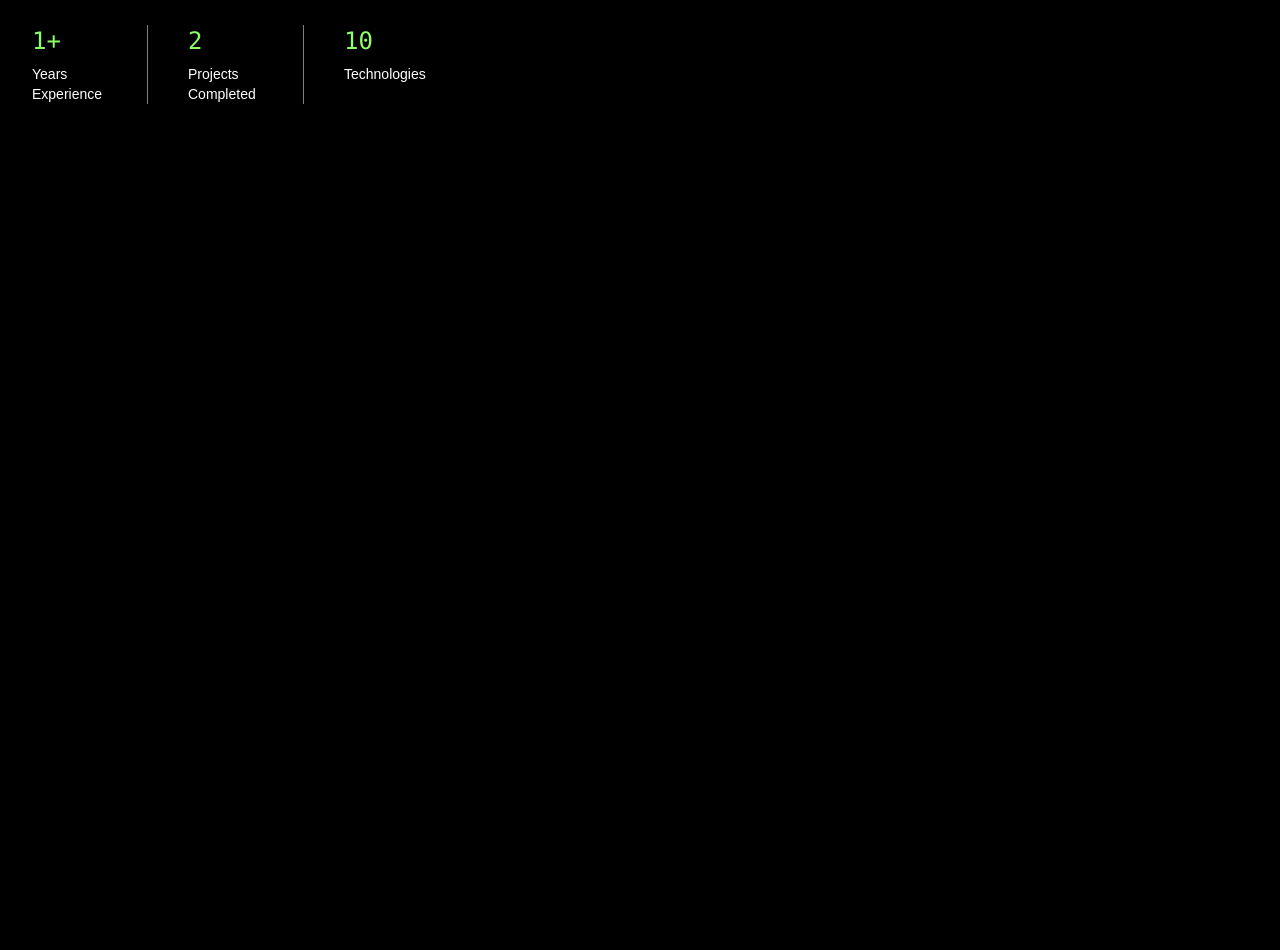
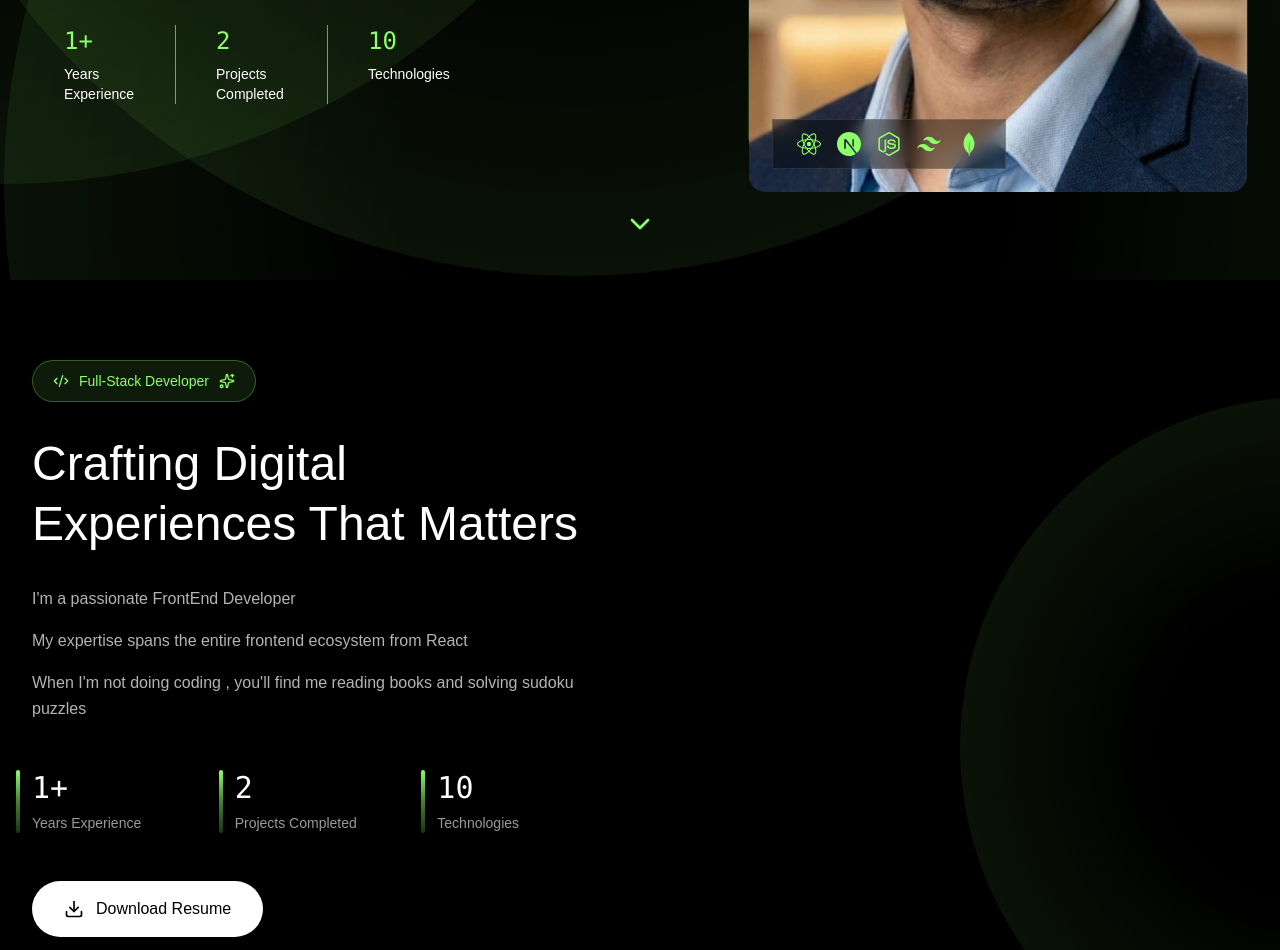
Before and after one commit to Shubham7015/Portfolio-Project, a React (Vite) app in the folder portfolio-Project/: page / in a window 1280 px wide. Shown: the part 520-1470 px from the top of the page. Before the commit the page ends 800 px from the top, so only its background shows below. Built offline with nearby package versions, Linux system fonts and the light colour scheme; a web font is replaced by a local one.

Commit message:
completed hero section

```diff
--- a/portfolio-Project/src/App.jsx
+++ b/portfolio-Project/src/App.jsx
@@ -1,15 +1,17 @@
 import React from 'react'
 import Navbar from './components/layout/Navbar'
 import Hero from './components/sections/Hero'
+import About from './components/sections/About'
 
 
 const App = () => {
   return (
-    <div className='min-h-screen bg-black'>
+    <div className='min-h-screen bg-black pb-[100vh]'>
       <Navbar />
 
       <main>
         <Hero/>
+        <About/>
       </main>
     </div>
 
--- a/portfolio-Project/src/components/backgrounds/RadialGradientBackground.jsx
+++ b/portfolio-Project/src/components/backgrounds/RadialGradientBackground.jsx
@@ -0,0 +1,92 @@
+import React from "react";
+
+const RadialGradientBackground = ({ variant = "hero", gradients = [] }) => {
+  const variants = {
+    hero: [
+      {
+        position: "top-1 left-1 -translate-x-1/2 -translate-y-1/2",
+        size: "w-[1400px] h-[1400px]",
+        colors: [
+          { color: "rgba(141, 255, 105, 0.25)", stop: "100%" },
+          { color: "rgba(141, 255, 105, 0.45)", stop: "100%" },
+          { color: "rgba(141, 255, 105, 0.5)", stop: "100%" },
+          { color: "rgba(141, 255, 105, 0.45)", stop: "100%" },
+          { color: "rgba(141, 255, 105, 0.25)", stop: "100%" },
+        ],
+        blur: "0px",
+        opacity: 0.5,
+      },
+      {
+        position: "top-1 left-1",
+        size: "w-[1400px] h-[1400px]",
+        colors: [
+          { color: "rgba(141, 255, 105, 0.25)", stop: "100%" },
+          { color: "rgba(141, 255, 105, 0.45)", stop: "100%" },
+          { color: "rgba(141, 255, 105, 0.5)", stop: "100%" },
+          { color: "rgba(141, 255, 105, 0.45)", stop: "100%" },
+          { color: "rgba(141, 255, 105, 0.25)", stop: "100%" },
+        ],
+        blur: "0px",
+        opacity: 0.5,
+      },
+      {
+        position: "bottom-1 right-1",
+        size: "w-[1400px] h-[1400px]",
+        colors: [
+          { color: "rgba(141, 255, 105, 0.25)", stop: "100%" },
+          { color: "rgba(141, 255, 105, 0.45)", stop: "100%" },
+          { color: "rgba(141, 255, 105, 0.5)", stop: "100%" },
+          { color: "rgba(141, 255, 105, 0.45)", stop: "100%" },
+          { color: "rgba(141, 255, 105, 0.25)", stop: "100%" },
+        ],
+        blur: "0px",
+        opacity: 0.5,
+      },
+    ],
+
+    about: [
+      {
+        position: "bottom-0 left-[75%]",
+        size: "w-[700px] h-[700px]",
+        colors: [
+          { color: "rgba(141, 255, 105, 0.25)", stop: "100%" },
+          { color: "rgba(141, 255, 105, 0.45)", stop: "100%" },
+          { color: "rgba(141, 255, 105, 0.5)", stop: "100%" },
+          { color: "rgba(141, 255, 105, 0.45)", stop: "100%" },
+          { color: "rgba(141, 255, 105, 0.25)", stop: "100%" },
+        ],
+        blur: "0px",
+        opacity: 0.5,
+      },
+    ],
+  };
+
+  const activeGradients =
+    variant === "custom" ? gradients : variants[variant] || variants.hero;
+
+  const generateGradient = (colors) => {
+    const colorStops = colors
+      .map(({ color, stop }) => `${color} ${stop}`)
+      .join(", ");
+
+    return `radial-gradient(circle at center, transparent 0%, transparent 30% , ${colorStops}, transparent 60%, transparent 100%)`;
+  };
+
+  return (
+    <div className="absolute inset-0 overflow-hidden pointer-events-none">
+      {activeGradients.map((gradient, index) => (
+        <div
+          key={index}
+          className={`absolute ${gradient.position} ${gradient.size} rounded-full`}
+          style={{
+            background: generateGradient(gradient.colors),
+            filter: `blur(${gradient.blur})`,
+            opacity: gradient.opacity,
+          }}
+        />
+      ))}
+    </div>
+  );
+};
+
+export default RadialGradientBackground;
--- /dev/null
+++ b/portfolio-Project/src/components/sections/About.jsx
@@ -0,0 +1,88 @@
+import { useState } from "react";
+import { Download, Code2, Sparkles } from "lucide-react";
+import {
+  SiReact,
+  SiNextdotjs,
+  SiTypescript,
+  SiTailwindcss,
+  SiNodedotjs,
+  SiMongodb,
+} from "react-icons/si";
+import { PERSONAL_INFO, STATS } from "../../utils/constants";
+import { scrollToSection } from "../../hooks/useScrollSpy";
+import FadeIn from "../animations/FadeIn";
+import RadialGradientBackground from "../backgrounds/RadialGradientBackground";
+
+const About = () => {
+  const skills = [
+    { name: "React.js", icon: SiReact, color: "#61DAFB" },
+    { name: "Next.js", icon: SiNextdotjs, color: "#000000" },
+    { name: "TypeScript", icon: SiTypescript, color: "#3178C6" },
+    { name: "Tailwind CSS", icon: SiTailwindcss, color: "#06B6D4" },
+    { name: "Node.js", icon: SiNodedotjs, color: "#339933" },
+    { name: "MongoDB", icon: SiMongodb, color: "#47A248" },
+  ];
+
+  return (
+    <section id="about" className="relative py-20 bg-black overflow-hidden">
+      <RadialGradientBackground variant="about" />
+
+      <div className="relative z-10 max-w-7xl mx-auto px-4 sm:px-6 lg:px-8 ">
+        {/* Main Grid */}
+        <div className="grid grid-cols-1 lg:grid-cols-2 gap-16 items-center mb-20 ">
+          {/* Left Column - Content */}
+          <div className="flex flex-col gap-12">
+            <div className="flex flex-col gap-8">
+              <FadeIn delay={60}>
+                <div className="inline-flex items-center gap-2.5 px-5 py-2.5 border border-primary/30 bg-primary/10 rounded-full w-fit">
+                  <Code2 className="w-4 h-4 text-primary" />
+                  <span className="text-sm text-primary font-medium">Full-Stack Developer</span>
+                  <Sparkles className="w-4 h-4 text-primary" />
+                </div>
+              </FadeIn>
+
+              <FadeIn delay={100}>
+                <h2 className="text-4xl lg:text-5xl font-normal text-white leading-tight">Crafting Digital Experiences That Matters</h2>
+              </FadeIn>
+
+              <FadeIn delay={200}>
+                <div className="flex flex-col gap-4">
+                  {PERSONAL_INFO.bio.map((paragraph, index) => (
+                    <p key={index} className="text-base text-white/70 leading-relaxed">
+                      {paragraph}
+                    </p>
+                  ))}
+                </div>
+              </FadeIn>
+            </div>
+
+            <FadeIn delay={300}>
+              <div className="grid grid-cols-3  gap-8">
+                {STATS.map((stat, index) => (
+                  <div key={index} className="relative">
+                    <div className="absolute -left-4 top-0 w-1 h-full bg-linear-to-b from-primary via-primary/50 to-primary/20 rounded-full"></div>
+                    <div className="text-3xl font-normal text-white mb-2 font-mono">{stat.value}</div>
+
+                    <p className="text-sm text-white/60 leading-snug">{stat.label}</p>
+                  </div>
+                ))}
+              </div>
+            </FadeIn>
+
+            <FadeIn delay={400}>
+              <button
+                onClick={() => window.open(PERSONAL_INFO.resume, "_blank")}
+                className="inline-flex items-center gap-3 bg-white hover:bg-white/90 text-black rounded-full px-8 py-4 text-base font-medium transition-all duration-300 w-fit group"
+              >
+                <Download className="h-5 w-5 group-hover:translate-y-0.5 transition-transform duration-300" />
+                Download Resume
+              </button>
+            </FadeIn>
+          </div>
+        </div>
+      </div>
+    </section>
+  );
+};
+
+export default About;
--- a/portfolio-Project/src/components/sections/Hero.jsx
+++ b/portfolio-Project/src/components/sections/Hero.jsx
@@ -1,92 +1,138 @@
-import { ChevronDown, Star } from 'lucide-react'
-import { SiReact, SiNextdotjs, SiTailwindcss, SiNodedotjs, SiMongodb } from 'react-icons/si'
-import { PERSONAL_INFO, STATS } from '../../utils/constants'
-import { scrollToSection } from '../../hooks/useScrollSpy'
-import FadeIn from '../animations/FadeIn'
-// import RadialGradientBackground from '../backgrounds/RadialGradientBackground'
+import { ChevronDown, Star } from "lucide-react";
+import {
+  SiReact,
+  SiNextdotjs,
+  SiTailwindcss,
+  SiNodedotjs,
+  SiMongodb,
+} from "react-icons/si";
+import { PERSONAL_INFO, STATS } from "../../utils/constants";
+import { scrollToSection } from "../../hooks/useScrollSpy";
+import FadeIn from "../animations/FadeIn";
+import RadialGradientBackground from "../backgrounds/RadialGradientBackground";
 
 const Hero = () => {
   return (
-        <section
-            className='relative min-h-screen flex items-center overflow-hidden bg-black '>
-            {/* <RadialGradientBackground variant="hero" /> */}
+    <section className="relative min-h-screen flex items-center overflow-hidden bg-black ">
+      <RadialGradientBackground variant="hero" />
 
       {/*Content Container */}
-            <div className="relative z-10 max-w-7xl mx-auto px-4 sm:px-6 lg:px-8 py-20 w-full">
+      <div className="relative z-10 max-w-7xl mx-auto px-4 sm:px-6 lg:px-8 pl-8 lg:pl-16 py-20 w-full">
         <div className="grid grid-cols-1 lg:grid-cols-2 gap-12 items-center">
           {/*Left Column - Content */}
 
           <div className="text-left">
-                        <FadeIn delay={0} >
+            <FadeIn delay={0}>
               <div className="inline-flex items-center gap-[2.5px] px-[11px] mb-8 bg-linear-to-r from-primary/10 via-primary/15 to-primary/20 border border-primary/20 rounded-full">
-                                <Star className='w-4 h-4 text-white fill-white' />
-                                <span
-                                    className='text-xs md:text-sm text-white tracking-[1.2px]'
-                                >
-
+                <Star className="w-4 h-4 text-white fill-white" />
+                <span className="text-xs md:text-sm text-white tracking-[1.2px]">
                   {PERSONAL_INFO.title} | Based in {PERSONAL_INFO.location}
                 </span>
               </div>
             </FadeIn>
 
-
             <FadeIn delay={100}>
               <h1 className="text-4xl md:text-5xl lg:text-6xl font-normal text-white mb-6  leading-tight">
                 {PERSONAL_INFO.name}
               </h1>
-
             </FadeIn>
 
-
             <FadeIn delay={200}>
-                            <p
-                                className="text-lg text-white/70 max-w-[550px] mb-8"
-                            >
-                                Building modern, scalable web application with React, Javascript, and cutting-edge technologies. Transforming ideas into exceptional digital experiences.
-
+              <p className="text-lg text-white/70 max-w-[550px] mb-8">
+                Building modern, scalable web application with React,
+                Javascript, and cutting-edge technologies. Transforming ideas
+                into exceptional digital experiences.
               </p>
-
             </FadeIn>
-
 
             <FadeIn delay={300}>
               <button
-                                onClick={() => scrollToSection('contact')}
-                                className='inline-flex items-center gap-0 mb-12 group'
+                onClick={() => scrollToSection("contact")}
+                className="inline-flex items-center gap-0 mb-12 group"
               >
-                                <div className='relative z-10 bg-white text-[#212121] px-[26px] py-[13px] text-base font-medium border border-white rounded-xl'>
+                <div className="relative z-10 bg-white text-[#212121] px-[26px] py-[13px] text-base font-medium border border-white rounded-xl">
                   Get in Touch
                 </div>
               </button>
             </FadeIn>
 
-
             <FadeIn delay={400}>
+              <div className="grid grid-cols-2 md:grid-cols-4 gap-10 max-w-full">
+                {STATS.map((stat, index) => (
                   <div
-                                className='grid grid-cols-2 md:grid-cols-4 gap-10 max-w-full'
+                    key={index}
+                    className="text-left border-r border-white/50 pr-10 last:border-r-0"
                   >
-
-                                {STATS.map((stat, index) => (
-                                    <div key={index} className='text-left border-r border-white/50 pr-10 last:border-r-0'>
-                                        <div className='text-2xl font-normal text-primary mb-[8px] font-mono'>
+                    <div className="text-2xl font-normal text-primary mb-[8px] font-mono">
                       {stat.value}
                     </div>
-                                        <p className='text-sm text-white leading-snug'>
+                    <p className="text-sm text-white leading-snug">
                       {stat.label}
                     </p>
                   </div>
                 ))}
-
               </div>
             </FadeIn>
+          </div>
 
+          {/*right coloumn - devloper image */}
+          <FadeIn delay={200}>
+            <div className="relative ">
+              <div className="relative overflow-hidden rounded-2xl aspect-4/5 max-w-[500px] ml-auto group">
+                <div className="absolute inset-0 rounded-2xl overflow-hidden">
+                  <div className="absolute inset-[-2px] bg-linear-to-r from-primary/20 via-primary/10 to-primary animate-spin-slow rounded-2xl"></div>
+                </div>
+
+                {/*image container */}
+
+                <div className="relative rounded-2xl overflow-hidden m-px h-[calc(100%-2px)]">
+                  <img
+                    src="/images/profile-pic.jpeg"
+                    alt="Developer at Work"
+                    className="w-full h-full object-cover"
+                  />
+                </div>
+                {/*Technology Logos */}
+                <div className="absolute bottom-6 left-6 z-20">
+                  <FadeIn delay={500}>
+                    <div className="flex items-center gap-4 bg-black/40 backdrop-blur-sm border border-white/10 px-6 py-3">
+                      <div className="w-6 h-6 flex items-center justify-center hover:scale-110 transition-transform duration-300">
+                        <SiReact className="w-full h-full text-primary" />
+                      </div>
+
+                      <div className="w-6 h-6 flex items-center justify-center hover:scale-110 transition-transform duration-300">
+                        <SiNextdotjs className="w-full h-full text-primary" />
+                      </div>
+
+                      <div className="w-6 h-6 flex items-center justify-center hover:scale-110 transition-transform duration-300">
+                        <SiNodedotjs className="w-full h-full text-primary" />
+                      </div>
+
+                      <div className="w-6 h-6 flex items-center justify-center hover:scale-110 transition-transform duration-300">
+                        <SiTailwindcss className="w-full h-full text-primary" />
+                      </div>
+
+                      <div className="w-6 h-6 flex items-center justify-center hover:scale-110 transition-transform duration-300">
+                        <SiMongodb className="w-full h-full text-primary" />
+                      </div>
+                    </div>
+                  </FadeIn>
+                </div>
+              </div>
+            </div>
+          </FadeIn>
         </div>
       </div>
 
-            </div>
+      {/* Scroll Indicator */}
+      <button
+        onClick={() => scrollToSection("about")}
+        className="absolute bottom-8 left-1/2 -translate-x-1/2 animate-bounce"
+      >
+        <ChevronDown className="w-8 h-8 text-primary" />
+      </button>
+    </section>
+  );
+};
 
-        </section>
-    )
-}
-
-export default Hero
+export default Hero;
```
Also changed, not shown: portfolio-Project/public/images/profile-pic.jpeg (added). Lines whose indentation alone changed are shown as unchanged.
